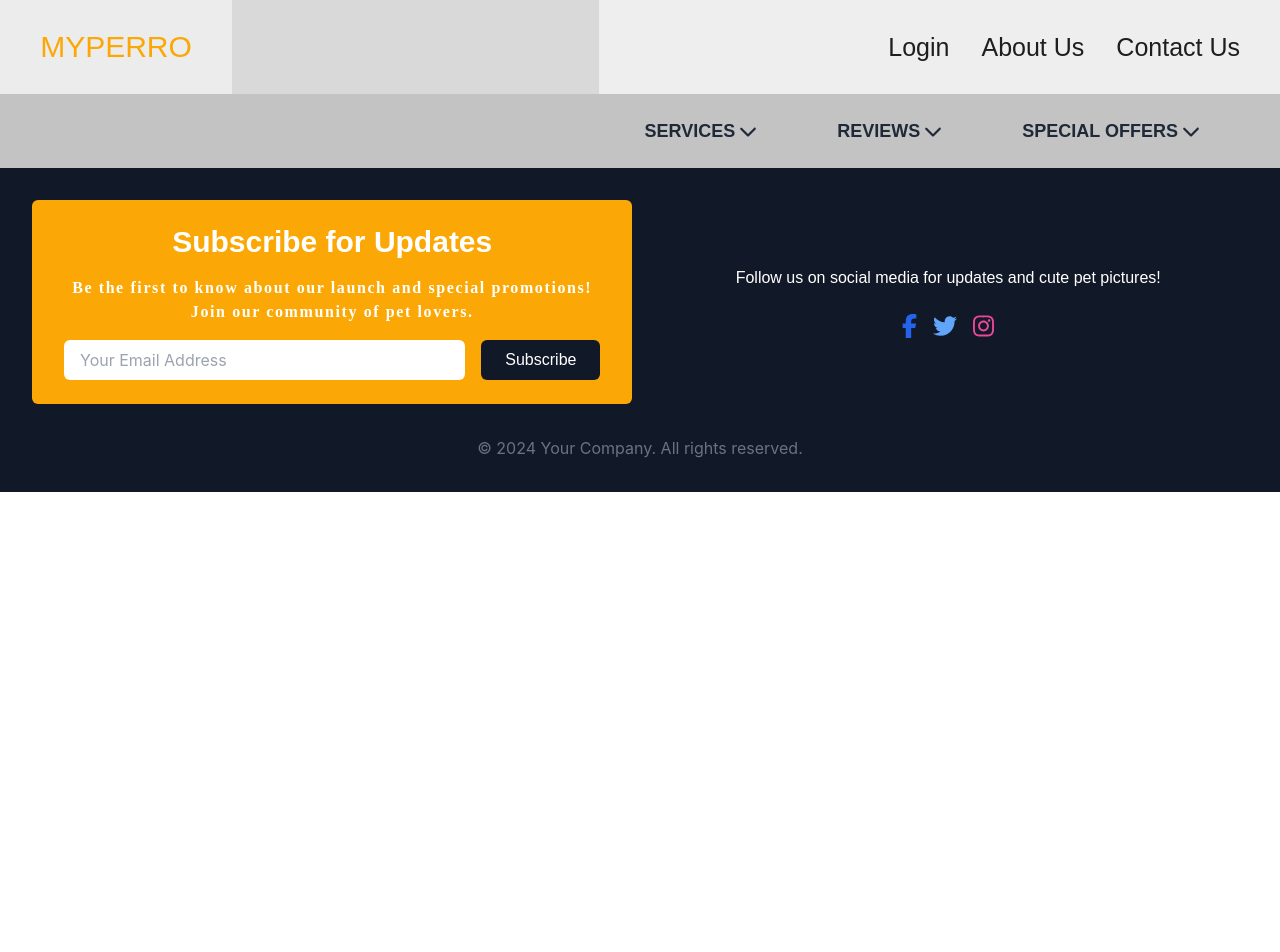
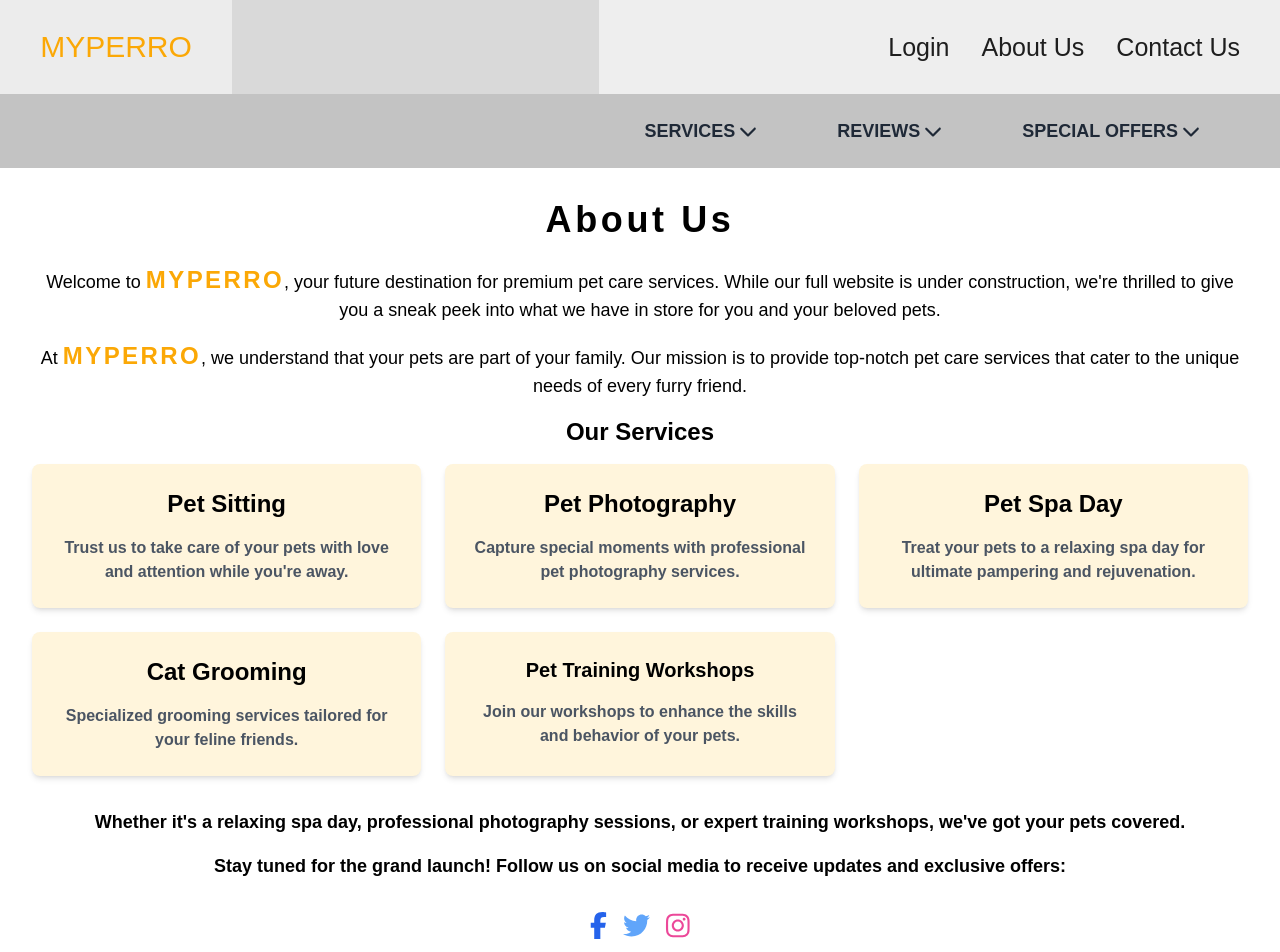
Before and after one commit to AJEESH-MJ/MYPERRO, a React (Create React App) app: page /about in a window 1280 px wide. Shown: the top 952 px of the page. Before the commit the page ends 800 px from the top, so only its background shows below. Built offline with nearby package versions, Linux system fonts and the light colour scheme.

Commit message:
Created the About Us page.

```diff
--- a/src/App.js
+++ b/src/App.js
@@ -1,7 +1,7 @@
 import { Route, Routes } from 'react-router-dom';
 import './App.css';
 import { Footer, Navbar } from './components/index';
-import { Homepage } from './pages';
+import { About, Homepage } from './pages';
 
 function App() {
   return (
@@ -9,8 +9,8 @@ function App() {
      <Navbar />
      <Routes>
         <Route path="/" element={<Homepage />} />
-        {/* <Route path="/about" element={<About />} />
-        <Route path="/contact" element={<Contact />} /> */}
+        <Route path="/about" element={<About />} />
+        {/* <Route path="/contact" element={<Contact />} /> */}
       </Routes>
       <Footer />
     </div>
--- a/src/components/Navbar.jsx
+++ b/src/components/Navbar.jsx
@@ -37,13 +37,13 @@ const Navbar = () => {
               Login
             </Link>
             <Link
-              to="/"
+              to="/about"
               className="text-[#1E1E1E] font-poppins text-[25px] font-normal leading-5 tracking-normal hover:text-[#FBA806]"
             >
               About Us
             </Link>
             <Link
-              to="/"
+              to="/contact"
               className="text-[#1E1E1E] font-poppins text-[25px] font-normal leading-5 tracking-normal hover:text-[#FBA806]"
             >
               Contact Us
@@ -63,13 +63,13 @@ const Navbar = () => {
               Login
             </Link>
             <Link
-              to="/"
+              to="/about"
               className="text-[#1E1E1E] font-poppins text-[25px] font-normal leading-5 tracking-normal hover:text-[#FBA806]"
             >
               About Us
             </Link>
             <Link
-              to="/"
+              to="/contact"
               className="text-[#1E1E1E] font-poppins text-[25px] font-normal leading-5 tracking-normal hover:text-[#FBA806]"
             >
               Contact Us
--- a/src/components/ReviewSlider.jsx
+++ b/src/components/ReviewSlider.jsx
@@ -1,4 +1,4 @@
-import React, { useState, useEffect } from "react";
+import React, { useState, useEffect, useCallback, useMemo } from "react";
 import { FontAwesomeIcon } from "@fortawesome/react-fontawesome";
 import {
   faChevronLeft,
@@ -9,29 +9,7 @@ import StarRating from "./StarRating";
 const Slider = () => {
   const [currentIndex, setCurrentIndex] = useState(0);
 
-  const nextSlide = () => {
-    setCurrentIndex((prevIndex) =>
-      prevIndex + 1 < items.length ? prevIndex + 1 : 0
-    );
-  };
-
-  const prevSlide = () => {
-    setCurrentIndex((prevIndex) =>
-      prevIndex - 1 >= 0 ? prevIndex - 1 : items.length - 1
-    );
-  };
-
-  useEffect(() => {
-    const intervalId = setInterval(() => {
-      nextSlide();
-    }, 6000);
-
-    return () => {
-      clearInterval(intervalId);
-    };
-  }, [currentIndex]);
-
-  const items = [
+  const items = useMemo(() => [
     {
       name: "John Doe",
       testimonial:
@@ -62,7 +40,29 @@ const Slider = () => {
         "Anticipating the launch of the pet care company! Nemo enim ipsam voluptatem quia voluptas sit aspernatur aut odit aut fugit, sed quia consequuntur magni dolores eos qui ratione voluptatem sequi nesciunt.",
       rating: 4,
     },
-  ];
+  ], []);
+
+  const nextSlide = useCallback(() => {
+    setCurrentIndex((prevIndex) =>
+      prevIndex + 1 < items.length ? prevIndex + 1 : 0
+    );
+  }, [setCurrentIndex, items]);
+
+  const prevSlide = useCallback(() => {
+    setCurrentIndex((prevIndex) =>
+      prevIndex - 1 >= 0 ? prevIndex - 1 : items.length - 1
+    );
+  }, [setCurrentIndex, items]);
+
+  useEffect(() => {
+    const intervalId = setInterval(() => {
+      nextSlide();
+    }, 6000);
+
+    return () => {
+      clearInterval(intervalId);
+    };
+  }, [currentIndex, nextSlide]);
 
   return (
     <div className="w-full flex justify-center">
--- a/src/components/Reviews.jsx
+++ b/src/components/Reviews.jsx
@@ -27,7 +27,7 @@ const ReviewsComponent = () => {
             </div>
           ))}
           <div className="relative top-8 flex items-center justify-center">
-            <button className="bg-[#FBA806] w-1/2 h-[53px] rounded-xl font-bebas-neue tracking-widest text-lg md:text-xl">
+            <button className="bg-[#FBA806] text-white w-1/2 h-[53px] rounded-xl font-bebas-neue tracking-widest text-lg md:text-xl">
               Rate Us
             </button>
           </div>
--- a/src/components/Slider.jsx
+++ b/src/components/Slider.jsx
@@ -1,4 +1,4 @@
-import React, { useState, useEffect } from "react";
+import React, { useState, useEffect, useCallback } from "react";
 import { FontAwesomeIcon } from "@fortawesome/react-fontawesome";
 import {
   faChevronLeft,
@@ -14,28 +14,6 @@ import {
 
 const Slider = () => {
   const [currentIndex, setCurrentIndex] = useState(0);
-
-  const nextSlide = () => {
-    setCurrentIndex((prevIndex) =>
-      prevIndex + 2 < items.length ? prevIndex + 2 : 0
-    );
-  };
-
-  const prevSlide = () => {
-    setCurrentIndex((prevIndex) =>
-      prevIndex - 2 >= 0 ? prevIndex - 2 : items.length - 2
-    );
-  };
-
-  useEffect(() => {
-    const intervalId = setInterval(() => {
-      nextSlide();
-    }, 6000);
-
-    return () => {
-      clearInterval(intervalId);
-    };
-  }, [currentIndex]);
 
   const items = [
     {
@@ -64,6 +42,28 @@ const Slider = () => {
       image: PetTraining,
     },
   ];
+
+  const nextSlide = useCallback(() => {
+    setCurrentIndex((prevIndex) =>
+      prevIndex + 2 < items.length ? prevIndex + 2 : 0
+    );
+  }, [setCurrentIndex, items.length]);
+
+  const prevSlide = useCallback(() => {
+    setCurrentIndex((prevIndex) =>
+      prevIndex - 2 >= 0 ? prevIndex - 2 : items.length - 2
+    );
+  }, [setCurrentIndex, items.length]);
+
+  useEffect(() => {
+    const intervalId = setInterval(() => {
+      nextSlide();
+    }, 6000);
+
+    return () => {
+      clearInterval(intervalId);
+    };
+  }, [currentIndex, nextSlide]);
 
   const sliceSize = window.innerWidth < 768 ? currentIndex + 1 : currentIndex + 2;
 
--- /dev/null
+++ b/src/pages/About.jsx
@@ -0,0 +1,106 @@
+import React from "react";
+import { Link } from "react-router-dom";
+import { SocialIcons } from "../components";
+
+const AboutUsPage = () => {
+  return (
+    <div className="container mx-auto p-8">
+      <h1 className="text-4xl font-bold mb-6 text-center font-bebas-neue tracking-widest">
+        About Us
+      </h1>
+      <p className="text-lg mb-4 font-poppins">
+        Welcome to{" "}
+        <span className="font-bebas-neue tracking-widest text-[#FBA806] text-2xl font-semibold">
+          MYPERRO
+        </span>
+        , your future destination for premium pet care services. While our full
+        website is under construction, we're thrilled to give you a sneak peek
+        into what we have in store for you and your beloved pets.
+      </p>
+      <p className="text-lg mb-4 font-poppins">
+        At{" "}
+        <span className="font-bebas-neue tracking-widest text-[#FBA806] text-2xl font-semibold">
+          MYPERRO
+        </span>
+        , we understand that your pets are part of your family. Our mission is
+        to provide top-notch pet care services that cater to the unique needs of
+        every furry friend.
+      </p>
+      <p className="text-2xl font-bold mb-4 text-center font-montserrat">
+        Our Services
+      </p>
+      <div className="grid grid-cols-1 md:grid-cols-2 lg:grid-cols-3 gap-6">
+        <div className="bg-[#FFF5DC] p-6 rounded-lg shadow-md">
+          <h3 className="font-poppins text-2xl font-semibold mb-4">
+            Pet Sitting
+          </h3>
+          <p className="font-montserrat font-semibold text-gray-600">
+            Trust us to take care of your pets with love and attention while
+            you're away.
+          </p>
+        </div>
+        <div className="bg-[#FFF5DC] p-6 rounded-lg shadow-md">
+          <h3 className="font-poppins text-2xl font-semibold mb-4">
+            Pet Photography
+          </h3>
+          <p className="font-montserrat font-semibold text-gray-600">
+            Capture special moments with professional pet photography services.
+          </p>
+        </div>
+        <div className="bg-[#FFF5DC] p-6 rounded-lg shadow-md">
+          <h3 className="font-poppins text-2xl font-semibold mb-4">
+            Pet Spa Day
+          </h3>
+          <p className="font-montserrat font-semibold text-gray-600">
+            Treat your pets to a relaxing spa day for ultimate pampering and
+            rejuvenation.
+          </p>
+        </div>
+        <div className="bg-[#FFF5DC] p-6 rounded-lg shadow-md">
+          <h3 className="font-poppins text-2xl font-semibold mb-4">
+            Cat Grooming
+          </h3>
+          <p className="font-montserrat font-semibold text-gray-600">
+            Specialized grooming services tailored for your feline friends.
+          </p>
+        </div>
+        <div className="bg-[#FFF5DC] p-6 rounded-lg shadow-md">
+          <h3 className="font-poppins text-xl font-semibold mb-4">
+            Pet Training Workshops
+          </h3>
+          <p className="font-montserrat font-semibold text-gray-600">
+            Join our workshops to enhance the skills and behavior of your pets.
+          </p>
+        </div>
+      </div>
+
+      <div className="text-lg text-center mb-8 mt-8">
+        <p className="mb-4 font-montserrat font-semibold">
+          Whether it's a relaxing spa day, professional photography sessions, or
+          expert training workshops, we've got your pets covered.
+        </p>
+        <p className="mb-4 font-montserrat font-semibold">
+          Stay tuned for the grand launch! Follow us on social media to receive
+          updates and exclusive offers:
+        </p>
+        <div className="flex justify-center items-center space-x-4">
+          <SocialIcons />
+        </div>
+      </div>
+      <p className="text-lg mb-8 text-center font-montserrat font-semibold">
+        Thank you for your patience and excitement. We can't wait to embark on
+        this pet care journey with you and your furry companions!
+      </p>
+      <div className="mt-8 text-center">
+        <Link
+          to="/contact"
+          className="bg-blue-500 text-white font-bold py-3 px-6 rounded-full hover:bg-blue-600 transition duration-300 ease-in-out focus:outline-none focus:shadow-outline-blue"
+        >
+          Contact Us
+        </Link>
+      </div>
+    </div>
+  );
+};
+
+export default AboutUsPage;
--- a/src/pages/index.js
+++ b/src/pages/index.js
@@ -1 +1,2 @@
 export { default as Homepage } from './Homepage';
+export { default as About } from './About';
```
